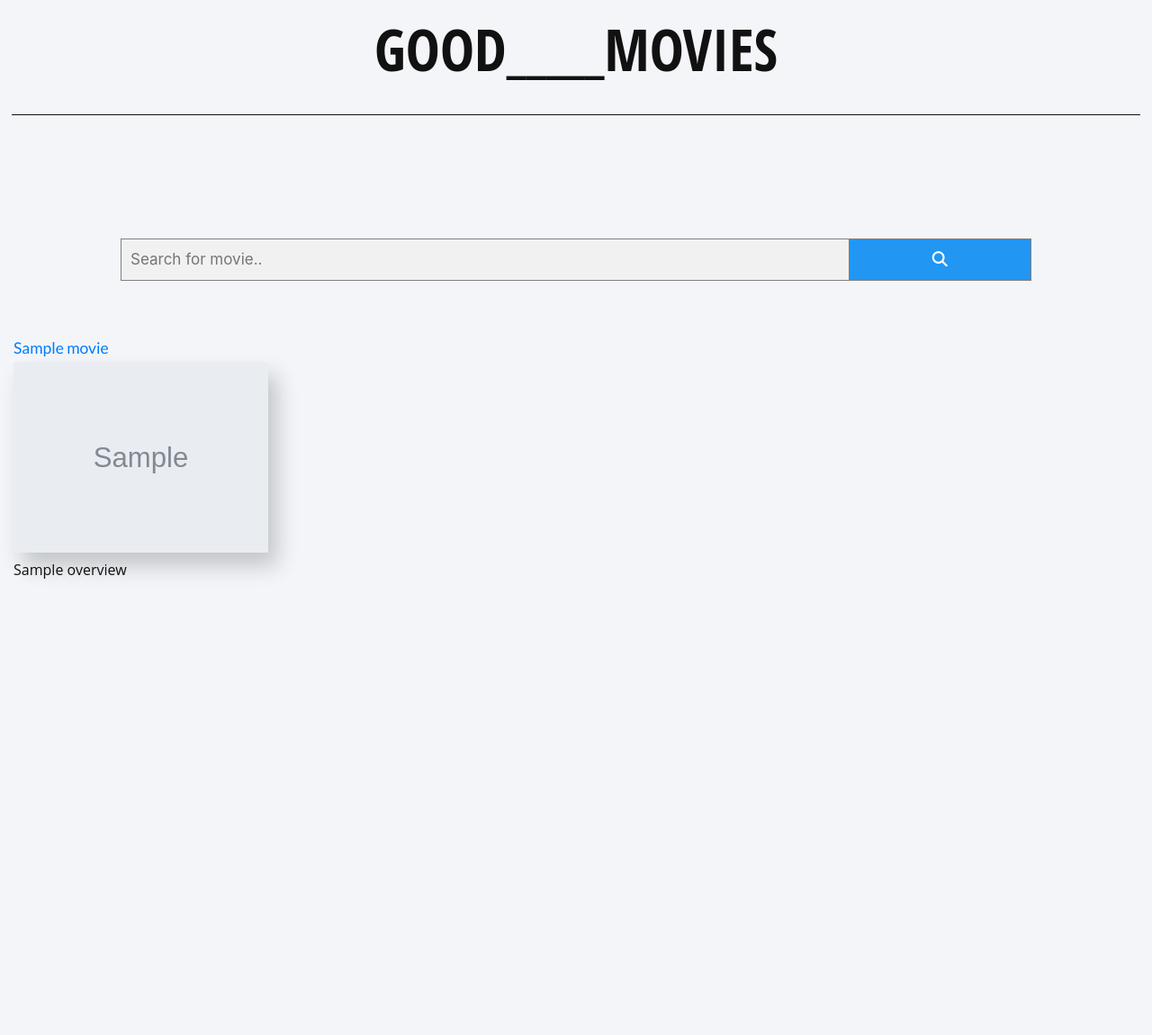
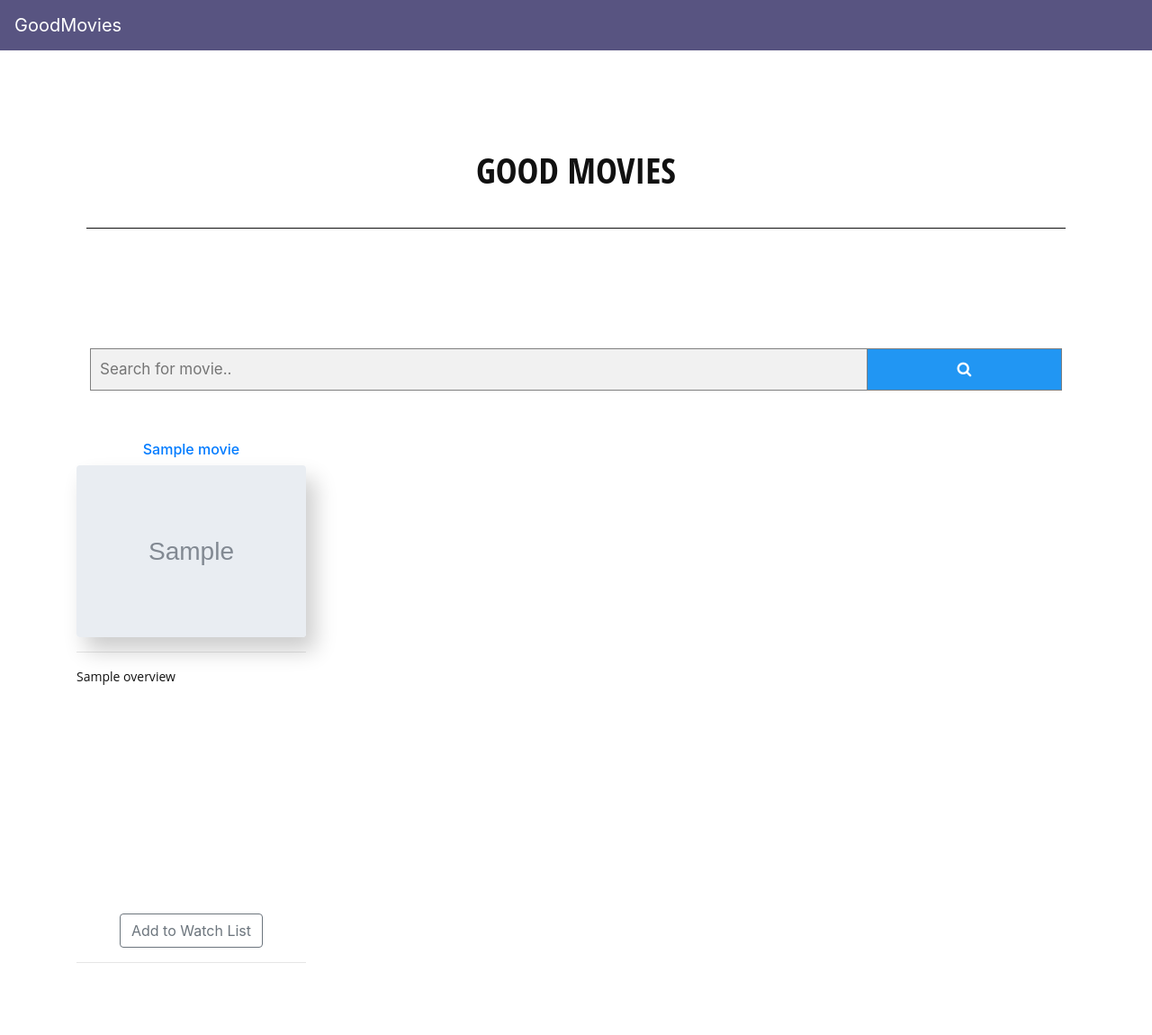
Before and after one commit to JakubPluta/GoodMovies, a Django app: template goodmovies/mymovies/templates/mymovies/home.html in a window 1280 px wide. Shown: the whole page at 90% size. Before the commit the page ends 643 px from the top, so only its background shows below. Run offline with Django 3.2, Linux system fonts and the light colour scheme; the template is opened without the code that fills it: most values are stand-ins (such as "Sample title", 1, 10 or a date in 2020); grey boxes marked "Sample" are stand-in pictures; some libraries are stand-ins or nearby versions.

Commit message:
Add new template mainhtml, little adjustments in the code

```diff
--- a/goodmovies/mymovies/static/css/style.css
+++ b/goodmovies/mymovies/static/css/style.css
@@ -1,5 +1,5 @@
 body {
-    background-color: #f3f5f9;
+    background-color: #cae2eb;
 }
 
 html, body {
@@ -27,6 +27,20 @@ html, body {
 
 }
 
+
+.newcontainer {
+  display: flex;
+  justify-content: center;
+}
+.newcenter {
+  width: 800px;
+}
+
+
+.bx{
+height: 250px;
+overflow: auto;
+}
 
 
 .title_container{
@@ -89,7 +103,21 @@ line-height: 64px; margin: 0 0 0; padding: 10px 10px;
  text-align: center; text-transform: uppercase;
  }
 
-p { color: #111; font-family: 'Open Sans',
+p{
+color: #111; font-family: 'Open Sans',
+sans-serif; font-size: 14px;
+text-align: justify;
+margin: 0 0 10px;
+}
+
+h6{
+white-space: nowrap;
+  overflow: hidden;
+  text-overflow: ellipsis;
+}
+
+
+.p2 { color: #111; font-family: 'Open Sans',
 sans-serif; font-size: 16px;
 line-height: 28px;
 margin: 0 0 48px;
--- a/goodmovies/mymovies/templates/mymovies/home.html
+++ b/goodmovies/mymovies/templates/mymovies/home.html
@@ -1,26 +1,14 @@
+
+{% extends 'mymovies/main.html' %}
 {% load static %}
-<!DOCTYPE html>
-<html xmlns="http://www.w3.org/1999/html">
-<head>
-    <meta charset="utf-8">
-    <meta name="keywords" content="new movie movies ratings trailers">
-    <meta name="viewport" content="width=device-width, initial-scale=1">
-    <meta name="author" content="Jakub Pluta">
-    <title>{% block title %}
-        GoodMovies
-        {% endblock %}</title>
-    <link rel="stylesheet" href="https://cdnjs.cloudflare.com/ajax/libs/font-awesome/4.7.0/css/font-awesome.min.css">
-        <link rel="stylesheet" type="text/css" href="{% static 'css/pingendo.min.css' %}"/>
-        <link rel="stylesheet" href="https://stackpath.bootstrapcdn.com/bootstrap/4.3.1/css/bootstrap.min.css"
-              integrity="sha384-ggOyR0iXCbMQv3Xipma34MD+dH/1fQ784/j6cY/iJTQUOhcWr7x9JvoRxT2MZw1T" crossorigin="anonymous">
-        <link rel="stylesheet" href="https://cdnjs.cloudflare.com/ajax/libs/font-awesome/5.13.0/css/all.min.css">
-        <link rel="stylesheet" type="text/css" href="{% static 'css/style.css' %}"/>
-        <link href="//fonts.googleapis.com/css?family=Lobster" rel="stylesheet">
-    </head>
-<body>
+
+
+
+{% block content %}
+
             <div class="title_container">
                 <a href="{% url 'index' %}" class="#" style="text-decoration:none">
-                 <h1>Good_____Movies </h1>
+                 <h1>Good Movies</h1>
                 </a>
             <hr class="line">
             </div>
@@ -36,50 +24,33 @@
             </div>
 
 
+
             <!-- Movies -->
+            <div class="row">
+                {% for movie in movies_data %}
+                <div class="col-lg-3">
+                    <h6>
+                        <a class="article-title" href="{% url 'movie-detail' movie.id %}">{{ movie.title }}</a>
+                    </h6>
 
-
-            <div class="row col-md-12">
-                {% for movie in movies_data %}
-                    <div class="col-md-3">
-                        <h3 style="text-decoration:none"><a class="article-title" style="text-decoration:none" href="{% url 'movie-detail' movie.id %}">{{ movie.title }}</a></h3>
-                        <div class="image-container">
-                        <a href="#" class="photo">
+                    <div class="image-container">
+                        <a href="{% url 'movie-detail' movie.id %}" class="photo">
                             <img class="img-fluid photo rounded figure-img" src="{{ movie.poster_path }}"
                                  onerror="this.src='static/img/image-not-available.jpg'"></a>
-                            </div>
-                    <span class="overflow-dots">
-                        <p class="font-weight-normal">
-                    {{ movie.overview }}</p>
-                        </span>
+                     </div>
+                <div class="box-element">
+                <hr>
+                    <div class="bx">
+                <p>{{ movie.overview }}</p>
                     </div>
+                    <br>
+                    <button data-product={{movie.id}} data-action="add" class="btn btn-outline-secondary add-btn update-cart">Add to Watch List</button>
+                    <hr>
+            </div>
+            </div>
+
                 {% endfor %}
             </div>
 
 
-
-
-
-    <div id="wrap">
-        {% block body %}
-            <!-- Code -->
-        {% endblock %}
-    </div>
-
-
-
-
-
-    <!-- Footer -->
-
-
-
-    <script src="https://kit.fontawesome.com/b99e675b6e.js"></script>
-    <script src="https://code.jquery.com/jquery-3.5.1.slim.min.js"
-            integrity="sha384-DfXdz2htPH0lsSSs5nCTpuj/zy4C+OGpamoFVy38MVBnE+IbbVYUew+OrCXaRkfj" crossorigin="anonymous"></script>
-    <script src="https://cdn.jsdelivr.net/npm/popper.js@1.16.0/dist/umd/popper.min.js"
-            integrity="sha384-Q6E9RHvbIyZFJoft+2mJbHaEWldlvI9IOYy5n3zV9zzTtmI3UksdQRVvoxMfooAo" crossorigin="anonymous"></script>
-    <script src="https://stackpath.bootstrapcdn.com/bootstrap/4.5.0/js/bootstrap.min.js"
-            integrity="sha384-OgVRvuATP1z7JjHLkuOU7Xw704+h835Lr+6QL9UvYjZE3Ipu6Tp75j7Bh/kR0JKI" crossorigin="anonymous"></script>
-</body>
-</html>
+{% endblock content %}
--- /dev/null
+++ b/goodmovies/mymovies/templates/mymovies/main.html
@@ -0,0 +1,39 @@
+<!DOCTYPE html>
+{% load static %}
+<html>
+    <head>
+            <title>{% block title %} GoodMovies {% endblock %}</title>
+        <meta name="viewport" content="width=device-width,
+             initial-scale=1, maximum-scale=1, minimum-scale=1"/>
+        <link rel="stylesheet" type="text/css" href="{% static 'css/style.css' %}"/>
+        <link rel="stylesheet" href="https://stackpath.bootstrapcdn.com/bootstrap/4.5.0/css/bootstrap.min.css"
+              integrity="sha384-9aIt2nRpC12Uk9gS9baDl411NQApFmC26EwAOH8WgZl5MYYxFfc+NcPb1dKGj7Sk" crossorigin="anonymous">
+        <link rel="stylesheet" href="https://cdnjs.cloudflare.com/ajax/libs/font-awesome/4.7.0/css/font-awesome.min.css">
+    </head>
+
+    <body>
+        <nav class="navbar navbar-expand-lg navbar-dark " style="background-color: #585481;">
+          <a class="navbar-brand" href="{% url 'index' %}">GoodMovies</a>
+          <button class="navbar-toggler" type="button" data-toggle="collapse" data-target="#navbarSupportedContent" aria-controls="navbarSupportedContent" aria-expanded="false" aria-label="Toggle navigation">
+            <span class="navbar-toggler-icon"></span>
+          </button>
+        </nav>
+
+
+        <div class="container">
+        <br>
+        {% block content %}
+
+        {% endblock content %}
+        </div>
+
+
+        <script src="https://code.jquery.com/jquery-3.5.1.slim.min.js" integrity="sha384-DfXdz2htPH0lsSSs5nCTpuj/zy4C+OGpamoFVy38MVBnE+IbbVYUew+OrCXaRkfj" crossorigin="anonymous"></script>
+        <script src="https://cdn.jsdelivr.net/npm/popper.js@1.16.0/dist/umd/popper.min.js" integrity="sha384-Q6E9RHvbIyZFJoft+2mJbHaEWldlvI9IOYy5n3zV9zzTtmI3UksdQRVvoxMfooAo" crossorigin="anonymous"></script>
+        <script src="https://stackpath.bootstrapcdn.com/bootstrap/4.5.0/js/bootstrap.min.js" integrity="sha384-OgVRvuATP1z7JjHLkuOU7Xw704+h835Lr+6QL9UvYjZE3Ipu6Tp75j7Bh/kR0JKI" crossorigin="anonymous"></script>
+        <script src="http://ajax.googleapis.com/ajax/libs/jquery/1/jquery.min.js"></script>
+        <script src="jquery.fittext.js"></script>
+
+
+    </body>
+</html>
--- a/goodmovies/mymovies/urls.py
+++ b/goodmovies/mymovies/urls.py
@@ -7,4 +7,5 @@ from . import views
 urlpatterns = [
     path('', views.index, name='index'),
     path('movie/<int:id>/', views.movie_details, name='movie-detail'),
+    path('main', views.test, name='main'),
 ]
```
Also changed, not shown: goodmovies/mymovies/static/css/style2.css (deleted, +0 -32 lines), goodmovies/mymovies/templates/mymovies/detail.html (+18 -58 lines), goodmovies/mymovies/views.py (+7 -0 lines).
